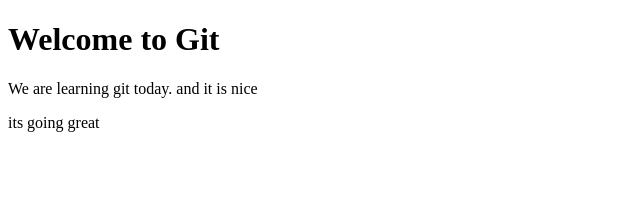
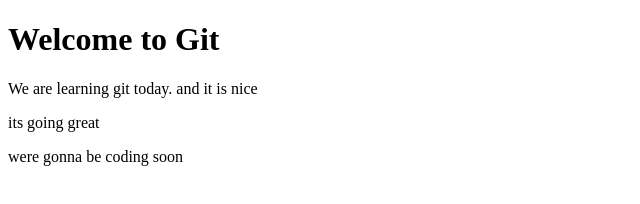
Before and after one commit to samfredd/learn_git, a plain HTML site: page index.html in a window 1280 px wide. Shown: the whole page, without its empty margins (0-640 px from the left). Drawn offline with Linux system fonts and the light colour scheme.

Commit message:
changed something else

```diff
--- a/index.html
+++ b/index.html
@@ -8,6 +8,7 @@
     <h1>Welcome to Git</h1>
     <p>We are learning git today. and it is nice</p>
     <p>its going great</p>
+    <p> were gonna be coding soon</p>
 </body>
 
 </html>
```
